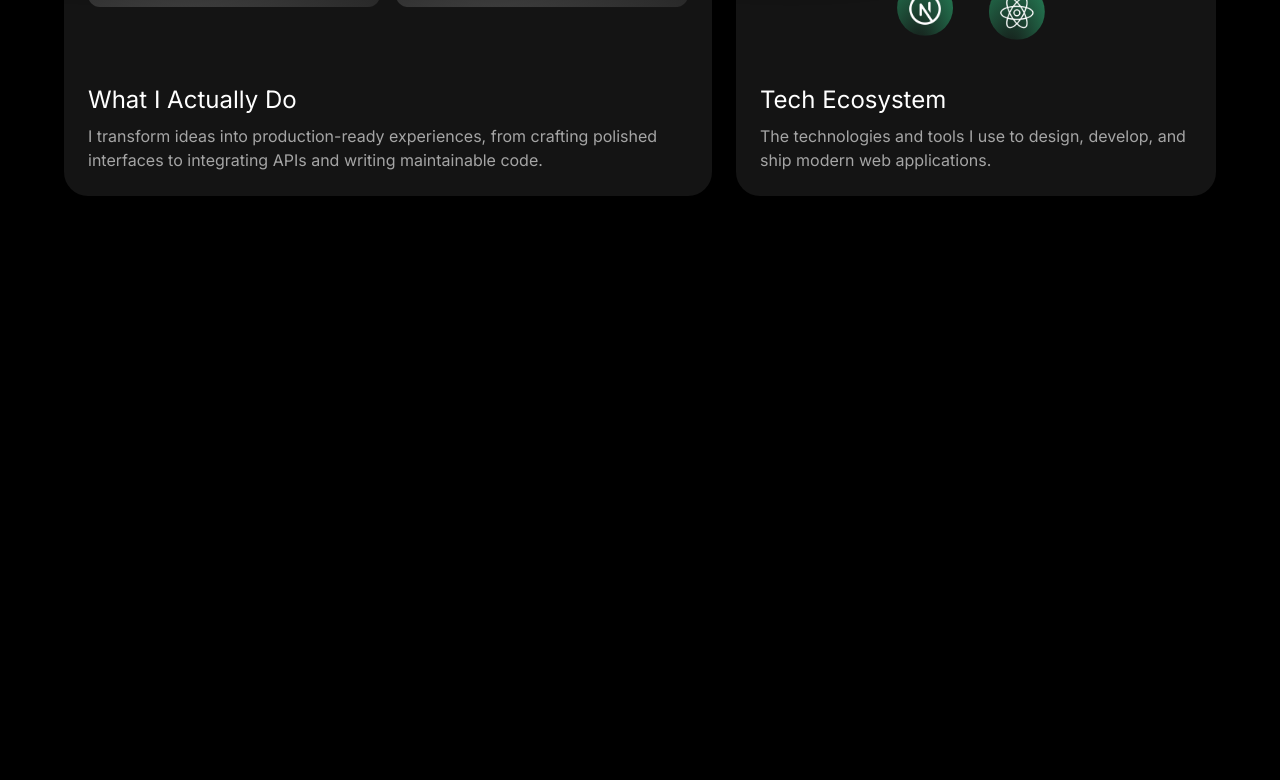
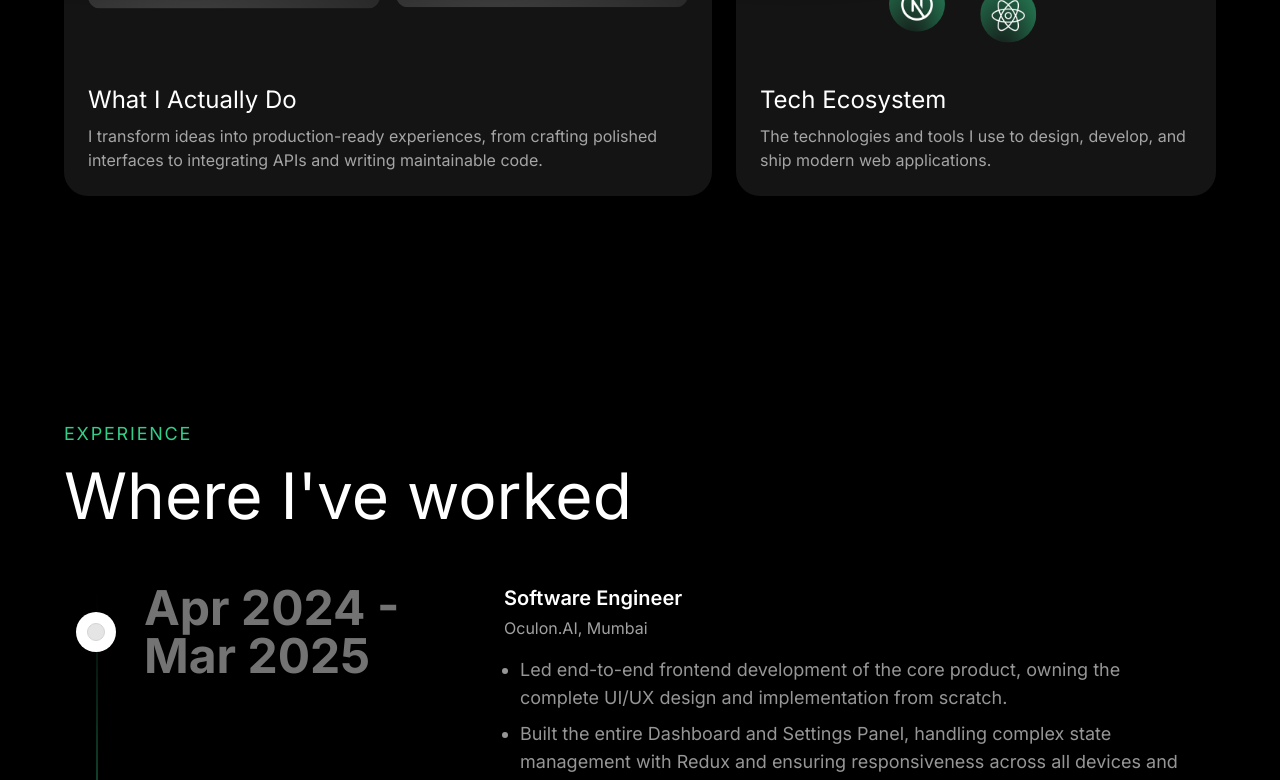
Before and after one commit to HarshalMargaj/my-career-portfolio, a Next.js app: page / in a window 1280 px wide. Shown: the part 2000-2780 px from the top of the page. Before the commit the page ends 2308 px from the top, so only its background shows below. Built offline with nearby package versions, Linux system fonts and the light colour scheme.

Commit message:
style: make experience section responsive for mobile and tablet

```diff
--- a/app/page.tsx
+++ b/app/page.tsx
@@ -11,8 +11,8 @@ export default function Home() {
 			<HeroSection />
 			<StatsSection />
 			<AboutSection />
-			{/* <ExperienceSection />
-			<ProjectsSection />
+			<ExperienceSection />
+			{/* <ProjectsSection />
 			<ContactSection /> */}
 		</div>
 	);
--- a/components/sections/ExperienceSection.tsx
+++ b/components/sections/ExperienceSection.tsx
@@ -32,17 +32,17 @@ const ExperienceSection = () => {
 			initial="hidden"
 			whileInView="show"
 			viewport={{ once: true, amount: 0.2 }}
-			className="max-w-6xl mx-auto py-28"
+			className="max-w-6xl mx-auto py-16 md:py-20 lg:py-28 px-4 md:px-8 lg:px-0"
 		>
 			<motion.div
 				variants={item}
-				className="uppercase text-accent tracking-widest font text-lg"
+				className="uppercase text-accent tracking-widest font text-sm md:text-base lg:text-lg"
 			>
 				experience
 			</motion.div>
 			<motion.div
 				variants={item}
-				className="text-[64px] text-primary mb-10"
+				className="text-[36px] md:text-[48px] lg:text-[64px] text-primary mb-10"
 			>
 				Where I&apos;ve worked
 			</motion.div>
--- a/components/timeline-demo.tsx
+++ b/components/timeline-demo.tsx
@@ -7,10 +7,10 @@ export default function TimelineDemo() {
 			title: "Apr 2024 - Mar 2025",
 			content: (
 				<div>
-					<h3 className="text-xl font-semibold text-primary mb-1">
+					<h3 className="text-base md:text-lg lg:text-xl font-semibold text-primary mb-1">
 						Software Engineer
 					</h3>
-					<p className="mb-4 text-base text-neutral-400">
+					<p className="mb-4 text-sm md:text-base lg:text-base text-neutral-400">
 						Oculon.AI, Mumbai
 					</p>
 					<ul className="space-y-2 text-xs md:text-lg text-secondary list-disc pl-4">
@@ -54,10 +54,10 @@ export default function TimelineDemo() {
 			title: "Jul 2023 - Sep 2023",
 			content: (
 				<div>
-					<h3 className="text-xl font-semibold text-primary mb-1">
+					<h3 className="text-base md:text-lg lg:text-xl font-semibold text-primary mb-1">
 						Full Stack Developer Intern
 					</h3>
-					<p className="mb-4 text-base text-neutral-400">
+					<p className="mb-4 text-sm md:text-base lg:text-base text-neutral-400">
 						Fynd, Mumbai
 					</p>
 					<ul className="space-y-2 text-xs md:text-lg text-secondary list-disc pl-4">
--- a/components/ui/timeline.tsx
+++ b/components/ui/timeline.tsx
@@ -28,7 +28,7 @@ export const Timeline = ({ data }: { data: TimelineEntry[] }) => {
 	const opacityTransform = useTransform(scrollYProgress, [0, 0.1], [0, 1]);
 
 	return (
-		<div className="w-full md:px-10" ref={containerRef}>
+		<div className="w-full" ref={containerRef}>
 			<div ref={ref} className="relative max-w-7xl mx-auto space-y-10">
 				{data.map((item, index) => (
 					<div key={index} className="flex justify-start md:gap-10">
@@ -36,7 +36,7 @@ export const Timeline = ({ data }: { data: TimelineEntry[] }) => {
 							<div className="h-10 absolute left-3 md:left-3 w-10 rounded-full bg-white dark:bg-black flex items-center justify-center">
 								<div className="h-4 w-4 rounded-full bg-neutral-200 dark:bg-neutral-800 border border-neutral-300 dark:border-neutral-700 p-2" />
 							</div>
-							<h3 className="hidden md:block text-xl md:pl-20 md:text-5xl font-bold text-neutral-500 dark:text-neutral-500 ">
+							<h3 className="hidden md:block text-xl md:pl-20 md:text-4xl lg:text-5xl font-bold text-neutral-500 dark:text-neutral-500 ">
 								{item.title}
 							</h3>
 						</div>
```
